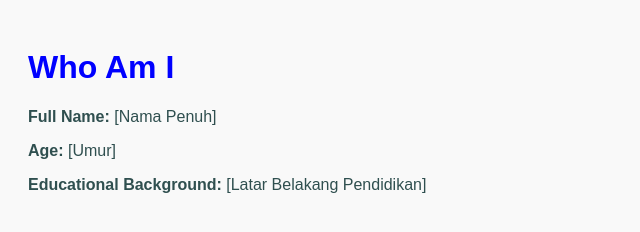
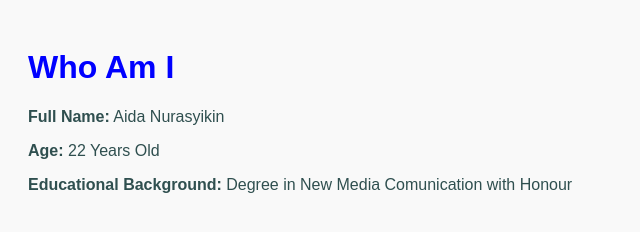
Before and after one commit to AidaNurasyikin/web-css-exercises, a plain HTML site: page exercises/exercise3/index.html in a window 1280 px wide. Shown: the whole page, without its empty margins (0-640 px from the left). Drawn offline with Linux system fonts and the light colour scheme.

Commit message:
Update index.html

```diff
--- a/exercises/exercise3/index.html
+++ b/exercises/exercise3/index.html
@@ -16,8 +16,8 @@
 <body>
     <h1 style="color: blue;">Who Am I</h1>
 
-    <p><strong>Full Name:</strong> [Nama Penuh]</p>
-    <p><strong>Age:</strong> [Umur]</p>
-    <p><strong>Educational Background:</strong> [Latar Belakang Pendidikan]</p>
+    <p><strong>Full Name:</strong> Aida Nurasyikin</p>
+    <p><strong>Age:</strong> 22 Years Old </p>
+    <p><strong>Educational Background:</strong> Degree in New Media Comunication with Honour</p>
 </body>
 </html>
```
